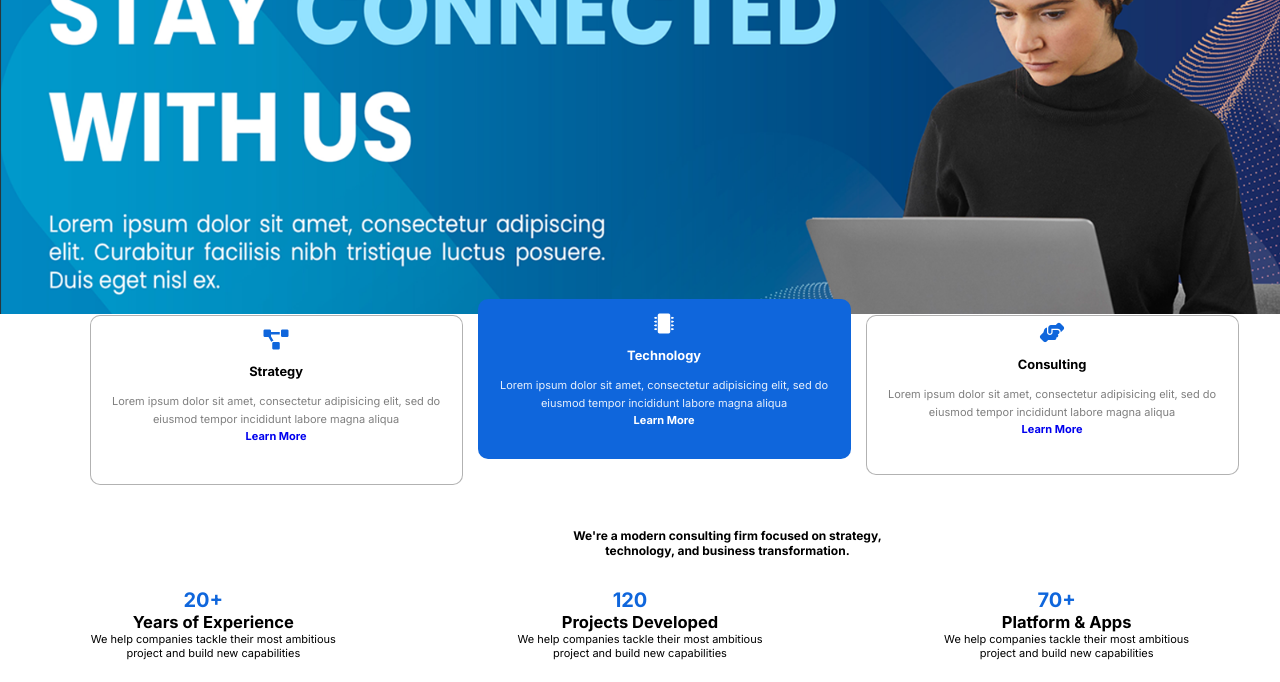
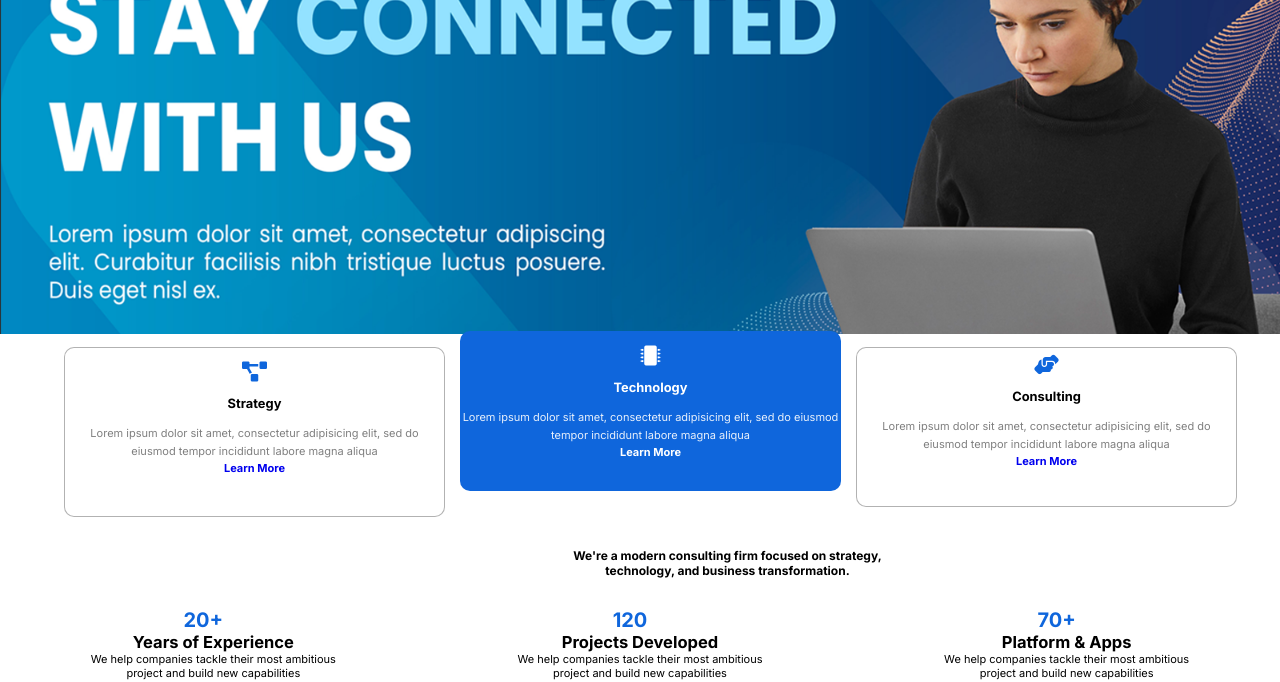
Before and after one commit to vinhkhang123/DuongVinhKhang_YeuCau1_Responsive, a plain HTML site: page index.html in a window 1280 px wide. Shown: the part 140-822 px from the top of the page. Drawn offline with Linux system fonts and the light colour scheme.

Commit message:
sửa lại 1 tí ipad

```diff
--- a/assest/CSS/style.css
+++ b/assest/CSS/style.css
@@ -92,7 +92,7 @@
     }
     .head {
         width: 100%  !important;
-        height: 454px !important;
+        height: 474px !important;
     }
     .menu {
         margin-top: 5%;
@@ -104,7 +104,7 @@
     .header {
         height: 80% !important ;
        margin-top: 6% !important;
-       margin-left:7% !important;
+       margin-left:5% !important;
     }
     .logo {
         margin-left: 2% !important;
@@ -119,7 +119,7 @@
         width: 15px !important;
     }
     .empty {
-        height: 353px !important;
+        height: 385px !important;
      }
     .left {
         margin-top: 25px !important;
```
